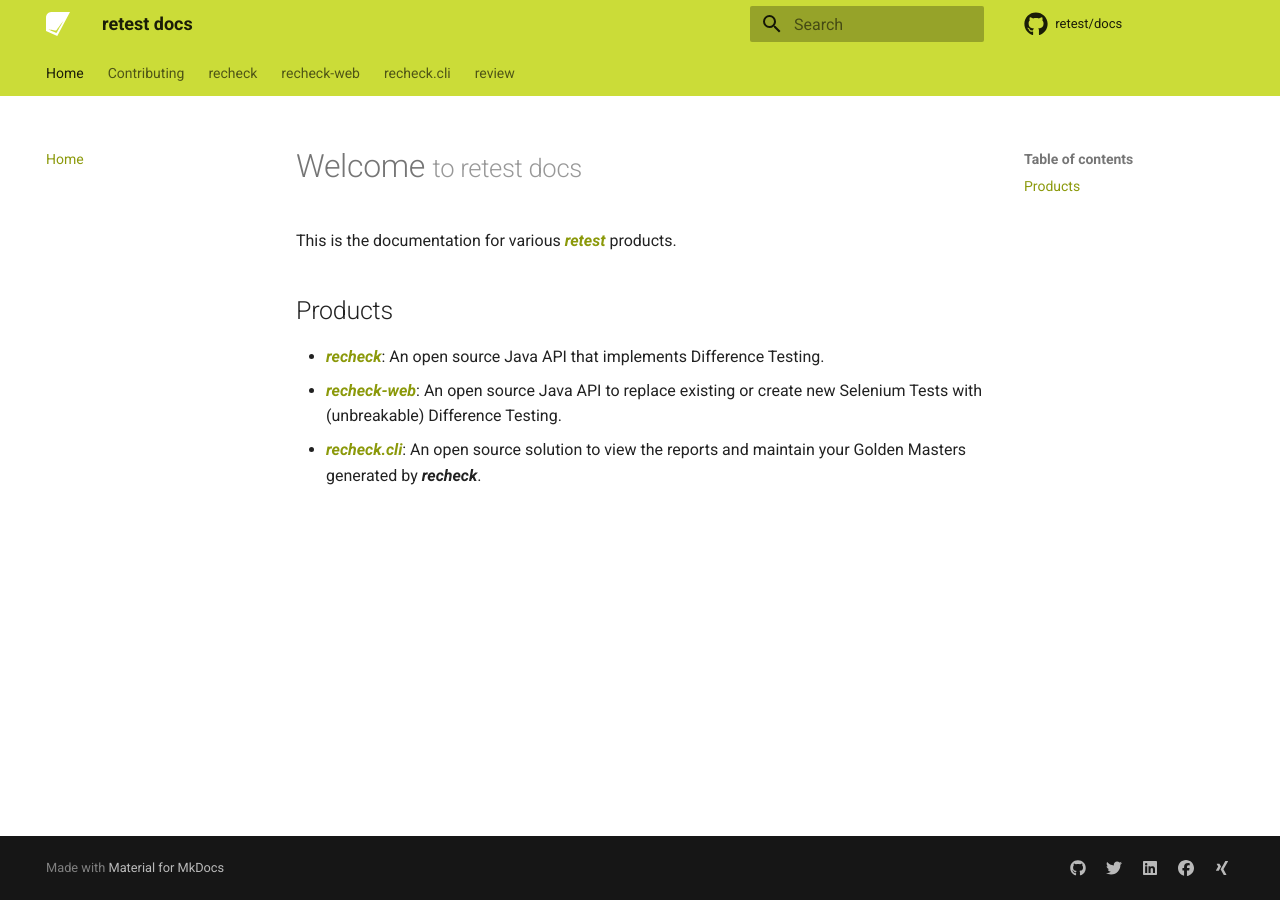
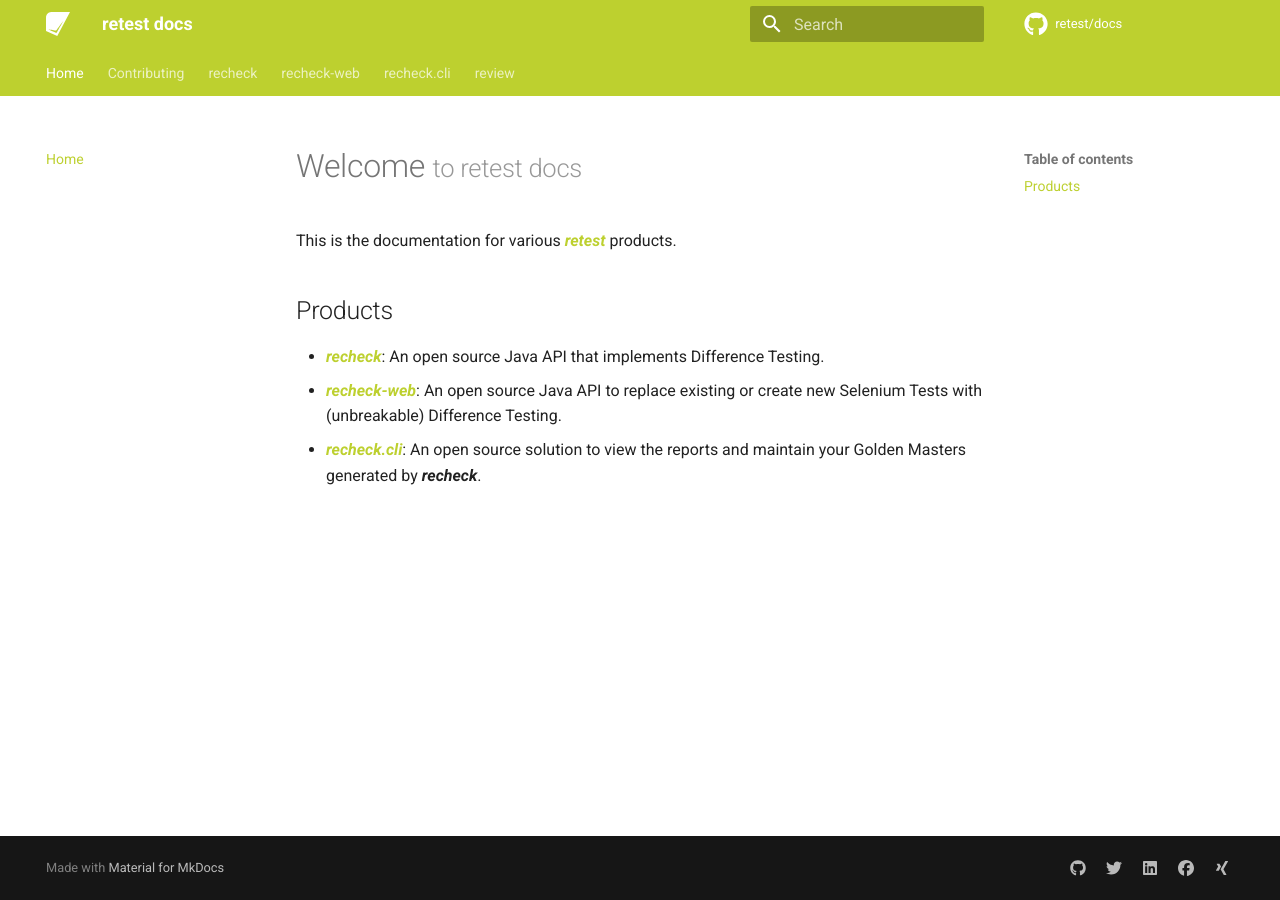
Before and after one commit to retest/docs, an MkDocs documentation site: the page built from docs/index.md, in a window 1280 px wide. Built offline with MkDocs 1.6.1 and Material for MkDocs 9.7.7, drawn with Linux system fonts in a browser that asks for light colours; comment, search, counter and statistics services are not loaded.

Commit message:
Use own ci colors for document

```diff
--- a/mkdocs.yml
+++ b/mkdocs.yml
@@ -7,11 +7,11 @@
   icon:
     logo: "retest/logo"
     repo: "fontawesome/brands/github"
-  palette:
-    primary: "lime"
-    accent: "red"
   features:
     - tabs
+
+extra_css:
+  - "assets/stylesheets/colors.css"
 
 markdown_extensions:
   - admonition
--- /dev/null
+++ b/theme/assets/stylesheets/colors.css
@@ -0,0 +1,10 @@
+:root {
+  /* Primary color shades */
+  --md-primary-fg-color:               hsla(67, 63%, 50%, 1); /* #BED031 500 */
+  --md-primary-fg-color--light:        hsla(67, 63%, 70%, 1); /* #D8E382 300 */
+  --md-primary-fg-color--dark:         hsla(67, 63%, 30%, 1); /* #727D1C 700 */
+
+  /* Accent color shades */
+  --md-accent-fg-color:                hsla(329, 91%, 42%, 1); /* #CA0A6D 600 */
+  --md-accent-fg-color--transparent:   hsla(329, 91%, 42%, 0.1); /* #CA0A6D 600 */
+}
```
